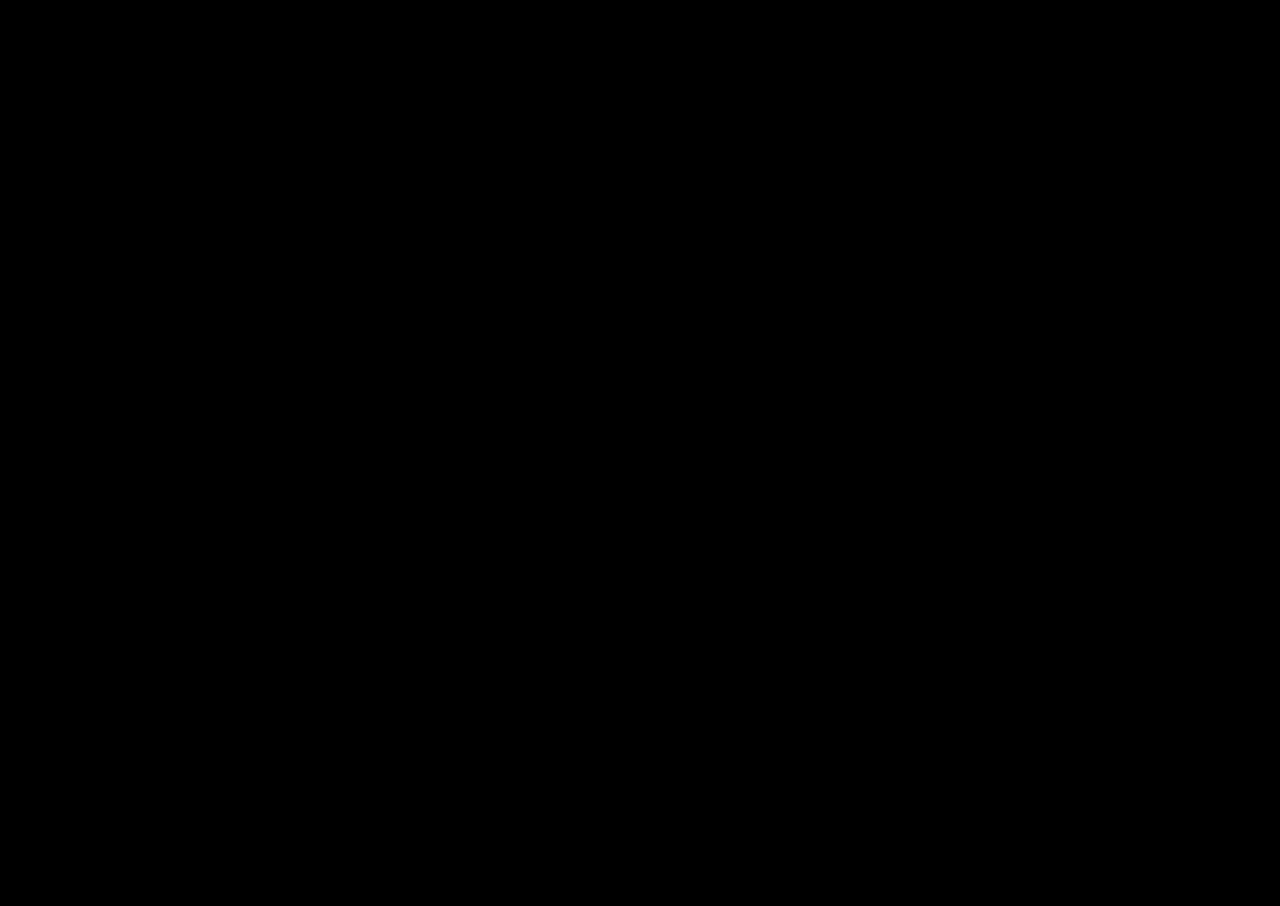
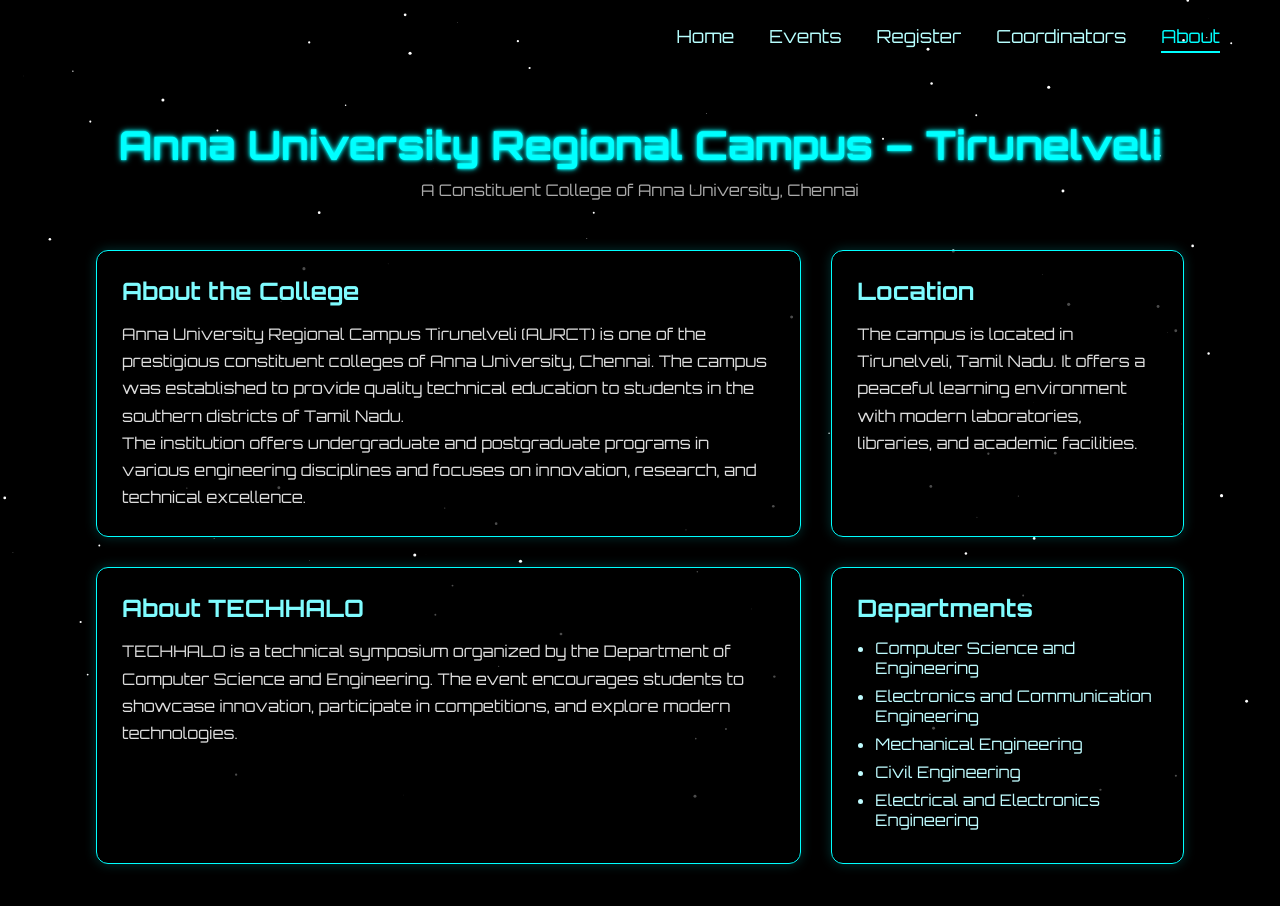
Before and after one commit to Sailash05/TECHHALO2026, a React (Vite) app: page /about-us in a window 1280 px wide. Before the commit this address had no page. Shown: the top 906 px of the page. Before the commit the page ends 800 px from the top, so only its background shows below. Built offline with nearby package versions, Linux system fonts and the light colour scheme.

Commit message:
page: coordinators and about us page added

```diff
--- a/index.html
+++ b/index.html
@@ -4,7 +4,7 @@
     <meta charset="UTF-8" />
     <link rel="icon" type="image/svg+xml" href="/vite.svg" />
     <meta name="viewport" content="width=device-width, initial-scale=1.0" />
-    <title>sympo</title>
+    <title>TECHHALO'26</title>
   </head>
   <body>
     <div id="root"></div>
--- a/src/App.jsx
+++ b/src/App.jsx
@@ -3,6 +3,8 @@
 import Home from "./pages/Home";
 import Events from "./pages/Events";
 import Register from "./pages/Register";
+import CoordinatorsPage from "./pages/coordinators/CoordinatorsPage";
+import AboutPage from "./pages/aboutPage/AboutPage";
 
 function App() {
   return (
@@ -13,6 +15,8 @@
         <Route path="/home" element={<Home />} />
         <Route path="/events" element={<Events />} />
         <Route path="/register" element={<Register />} />
+        <Route path="/coordinators" element={<CoordinatorsPage />} />
+        <Route path="/about-us" element={<AboutPage />} />
       </Routes>
 
     </BrowserRouter>
--- a/src/components/Navbar.jsx
+++ b/src/components/Navbar.jsx
@@ -6,6 +6,8 @@
       <NavLink to="/home">Home</NavLink>
       <NavLink to="/events">Events</NavLink>
       <NavLink to="/register">Register</NavLink>
+      <NavLink to="/coordinators">Coordinators</NavLink>
+      <NavLink to="/about-us">About</NavLink>
     </div>
   );
 };
--- a/src/index.css
+++ b/src/index.css
@@ -387,41 +387,35 @@
 }
 
 .dept{
-
-font-size:18px;
+  font-size:23px;
   margin-top:6px;
-
+  color: white;
+  font-weight: bold;
 }
 
 .event-name{
-
   font-family:'Orbitron';
   font-size:80px;
   margin-top:25px;
-
   color:#9ffcff;
-
-text-shadow:
-0 0 8px rgba(0,255,255,0.5);
-
+  text-shadow: 0 0 8px rgba(0,255,255,0.5);
 }
 
 .event-date{
-
   font-size:22px;
   margin-top:10px;
-
+}
+.event-date img {
+  margin-right: 10px;
 }
 
 /* Countdown */
 
 .countdown{
-
   display:flex;
   justify-content:center;
   gap:35px;
   margin-top:30px;
-
 }
 
 .countdown div{
@@ -763,20 +757,14 @@
 
 }
 .register-container{
-
   width:600px;
   margin:150px auto;
   text-align:center;
-
   background:rgba(0,0,0,0.6);
-
   padding:40px;
   border-radius:12px;
-
   border:1px solid #00ffff;
-
   box-shadow:0 0 20px #00ffff44;
-
 }
 
 .register-title{
@@ -876,13 +864,6 @@
 
 font-size:28px;
 color:#00ffff;
-
-}
-
-.dept{
-
-font-size:18px;
-color:#aaa;
 
 }
 
@@ -1300,10 +1281,6 @@
 font-size:18px;
 }
 
-.dept{
-font-size:14px;
-}
-
 
 /* SECTION TITLE */
 
--- a/src/pages/Home.jsx
+++ b/src/pages/Home.jsx
@@ -69,11 +69,11 @@
 <div className="hero">
 
 <h2 className="college">
-Anna University Regional Campus Tirunelveli
+Anna University Regional Campus-Tirunelveli
 </h2>
 
 <p className="dept">
-Department of Computer Science and Engineering
+  Department of Computer Science and Engineering
 </p>
 
 <p className="presents">
@@ -85,7 +85,8 @@
 </h1>
 
 <p className="event-date">
-📅 March 26, 2026
+  <img src="src/assets/26.png" alt="" width={25} />
+  March 26, 2026
 </p>
 
 {/* Show countdown before event */}
--- /dev/null
+++ b/src/pages/aboutPage/AboutPage.jsx
@@ -0,0 +1,108 @@
+import Navbar from '../../components/Navbar';
+import './aboutPage.css';
+
+import CursorTrail from "../../components/CursorTrail";
+import SpaceBackground from "../../components/SpaceBackground";
+
+const AboutPage = () => {
+
+  return (
+    <div className="college-page">
+
+      <Navbar />
+      <CursorTrail/>
+      <SpaceBackground/>
+
+      <div className="college-container">
+
+        <h1 className="college-title">
+          Anna University Regional Campus – Tirunelveli
+        </h1>
+
+        <p className="college-subtitle">
+          A Constituent College of Anna University, Chennai
+        </p>
+
+
+        {/* NEWSPAPER GRID */}
+
+        <div className="news-grid">
+
+          {/* BIG ARTICLE */}
+
+          <div className="college-card main-article">
+
+            <h2>About the College</h2>
+
+            <p>
+              Anna University Regional Campus Tirunelveli (AURCT) is one of the
+              prestigious constituent colleges of Anna University, Chennai.
+              The campus was established to provide quality technical education
+              to students in the southern districts of Tamil Nadu.
+            </p>
+
+            <p>
+              The institution offers undergraduate and postgraduate programs
+              in various engineering disciplines and focuses on innovation,
+              research, and technical excellence.
+            </p>
+
+          </div>
+
+
+          {/* SIDE ARTICLE */}
+
+          <div className="college-card location">
+
+            <h2>Location</h2>
+
+            <p>
+              The campus is located in Tirunelveli, Tamil Nadu. It offers a
+              peaceful learning environment with modern laboratories,
+              libraries, and academic facilities.
+            </p>
+
+          </div>
+
+
+          {/* DEPARTMENTS */}
+
+          <div className="college-card departments">
+
+            <h2>Departments</h2>
+
+            <ul>
+              <li>Computer Science and Engineering</li>
+              <li>Electronics and Communication Engineering</li>
+              <li>Mechanical Engineering</li>
+              <li>Civil Engineering</li>
+              <li>Electrical and Electronics Engineering</li>
+            </ul>
+
+          </div>
+
+
+          {/* TECHHALO */}
+
+          <div className="college-card techhalo">
+
+            <h2>About TECHHALO</h2>
+
+            <p>
+              TECHHALO is a technical symposium organized by the
+              Department of Computer Science and Engineering.
+              The event encourages students to showcase innovation,
+              participate in competitions, and explore modern technologies.
+            </p>
+
+          </div>
+
+        </div>
+
+      </div>
+
+    </div>
+  );
+};
+
+export default AboutPage;
--- /dev/null
+++ b/src/pages/aboutPage/aboutPage.css
@@ -0,0 +1,137 @@
+.college-page {
+
+  padding-top:120px;
+  color:white;
+  font-family:'Orbitron', sans-serif;
+  padding-bottom: 120px;
+}
+
+.college-container {
+
+  width:85%;
+  margin:auto;
+  text-align:center;
+
+}
+
+/* TITLE */
+
+.college-title {
+
+  font-size:40px;
+  color:cyan;
+
+  text-shadow:
+  0 0 3px cyan,
+  0 0 6px cyan;
+
+}
+
+.college-subtitle{
+
+  margin-top:10px;
+  color:#aaa;
+
+}
+
+
+/* NEWSPAPER GRID */
+
+.news-grid{
+
+  margin-top:50px;
+
+  display:grid;
+
+  grid-template-columns:2fr 1fr;
+
+  grid-template-rows:auto auto;
+
+  gap:30px;
+
+}
+
+
+/* CARD STYLE */
+
+.college-card{
+
+  background:rgba(0,0,0,0.7);
+
+  border:1px solid cyan;
+
+  border-radius:12px;
+
+  padding:25px;
+
+  text-align:left;
+
+  box-shadow:0 0 12px rgba(0,255,255,0.2);
+
+  transition:0.3s;
+
+}
+
+.college-card:hover{
+
+  transform:translateY(-5px);
+
+  box-shadow:
+  0 0 10px cyan,
+  0 0 25px cyan;
+
+}
+
+.college-card h2{
+
+  color:#7ffcff;
+  margin-bottom:15px;
+
+}
+
+.college-card p{
+
+  line-height:1.7;
+  color:#ddd;
+
+}
+
+.college-card ul{
+
+  padding-left:18px;
+
+}
+
+.college-card li{
+
+  margin-bottom:8px;
+  color:#bffcff;
+
+}
+
+
+/* NEWSPAPER POSITIONS */
+
+.main-article{
+
+  grid-row:1;
+
+}
+
+.location{
+
+  grid-column:2;
+
+}
+
+.departments{
+
+  grid-column:2;
+
+}
+
+.techhalo{
+  grid-row:2;
+  grid-column:1;
+
+}
--- /dev/null
+++ b/src/pages/coordinators/CoordinatorsPage.jsx
@@ -0,0 +1,120 @@
+import Navbar from "../../components/Navbar";
+import "./coordinators.css";
+
+import CursorTrail from "../../components/CursorTrail";
+import SpaceBackground from "../../components/SpaceBackground";
+
+const CoordinatorsPage = () => {
+
+  const leadership = [
+    { name: "Abilash Kannan S J", role: "President" },
+    { name: "Siva Sakthi C", role: "Vice President" },
+    { name: "Franisha Merlin F V", role: "Secretary" },
+    { name: "Karishma S", role: "Joint Secretary" },
+    { name: "Muthu Selvi S", role: "Treasurer" },
+    { name: "Siva Ranjani K", role: "Joint Treasurer" }
+  ];
+
+
+  const executiveMembers = [
+    "Abinaya S",
+    "Oviya S",
+    "Nathiya V",
+    "Angelina Celine S",
+    "Janani T",
+    "Harishragavan M",
+    "Anns Linisha L",
+    "Priya M",
+    "Jaya Subiksha R",
+    "Aravind R",
+    "Sree Nidhi M",
+    "Lavanya A",
+    "Arul Selvi B",
+    "Silviya Grace S",
+    "Madhan Kumar S",
+    "Buvana S",
+    "Sylvia Gajadas D",
+    "Mariarajan Rohith K",
+    "Esakkiammal M",
+    "Vinodha P",
+    "Palraj J",
+    "Harishkumar V",
+    "Anshi A",
+    "Adhilakshmi S",
+    "Indra E",
+    "Esakki Muthu S",
+    "Asha G",
+    "Lelin Roch",
+    "Lavanya M",
+    "Mahalakshmi N",
+    "Merlin S",
+    "Martina P",
+    "Swetha R"
+  ];
+
+  return (
+    <div className="coordinators-page">
+
+      <Navbar />
+      <CursorTrail />
+      <SpaceBackground />
+
+      <h1 className="page-title">
+        Tech Society Coordinators
+      </h1>
+
+
+      {/* Leadership */}
+
+      <h2 className="section-title">
+        Leadership
+      </h2>
+
+      <div className="coordinators-grid">
+
+        {leadership.map((member, index) => (
+          <div key={index} className="coordinator-card">
+
+            <h2>{member.name}</h2>
+
+            <p className="role">
+              {member.role}
+            </p>
+
+            <p>CSE</p>
+
+          </div>
+        ))}
+
+      </div>
+
+
+      {/* Executive Members */}
+
+      <h2 className="section-title">
+        Executive Members
+      </h2>
+
+      <div className="coordinators-grid">
+
+        {executiveMembers.map((name, index) => (
+          <div key={index} className="coordinator-card">
+
+            <h2>{name}</h2>
+
+            <p className="role">
+              Executive Member
+            </p>
+
+            <p>CSE</p>
+
+          </div>
+        ))}
+
+      </div>
+
+    </div>
+  );
+};
+
+export default CoordinatorsPage;
--- /dev/null
+++ b/src/pages/coordinators/coordinators.css
@@ -0,0 +1,165 @@
+.coordinators-page{
+
+  padding-top:120px;
+  text-align:center;
+  color:white;
+
+}
+
+
+/* PAGE TITLE */
+
+.page-title{
+
+  font-size:42px;
+
+  color:cyan;
+
+  text-shadow:
+  0 0 4px cyan,
+  0 0 10px cyan;
+
+}
+
+
+/* SECTION TITLE */
+
+.section-title{
+
+  margin-top:60px;
+
+  font-size:28px;
+
+  color:#7ffcff;
+
+  letter-spacing:2px;
+
+}
+
+
+/* LEADERSHIP GRID */
+
+.leadership-grid{
+
+  width:85%;
+
+  margin:40px auto;
+
+  display:grid;
+
+  grid-template-columns:repeat(auto-fit,minmax(220px,1fr));
+
+  gap:25px;
+
+}
+
+
+/* LEADER CARD */
+
+.leader-card{
+
+  background:rgba(0,0,0,0.7);
+
+  border:1px solid cyan;
+
+  border-radius:12px;
+
+  padding:25px;
+
+  box-shadow:0 0 12px rgba(0,255,255,0.3);
+
+  transition:0.3s;
+
+}
+
+
+.leader-card:hover{
+
+  transform:translateY(-5px);
+
+  box-shadow:
+  0 0 10px cyan,
+  0 0 25px cyan,
+  0 0 40px cyan;
+
+}
+
+
+/* LEADER TEXT */
+
+.leader-card h3{
+
+  color:#9ffcff;
+
+  margin-bottom:8px;
+
+}
+
+.leader-role{
+
+  color:#bffcff;
+
+  margin-bottom:6px;
+
+}
+
+.dept{
+
+  color:#aaa;
+
+  font-size:14px;
+
+}
+
+
+/* EXECUTIVE MEMBERS */
+
+.members-list{
+
+  width:85%;
+
+  margin:40px auto;
+
+  display:flex;
+
+  flex-wrap:wrap;
+
+  gap:12px;
+
+  justify-content:center;
+
+}
+
+
+/* MEMBER CHIP */
+
+.member-pill{
+
+  padding:10px 16px;
+
+  border:1px solid cyan;
+
+  border-radius:25px;
+
+  background:rgba(0,0,0,0.6);
+
+  color:#bffcff;
+
+  font-size:14px;
+
+  transition:0.3s;
+
+}
+
+
+.member-pill:hover{
+
+  background:cyan;
+
+  color:black;
+
+  box-shadow:
+  0 0 10px cyan,
+  0 0 20px cyan;
+
+}
```
Also changed, not shown: src/assets/26.png (added). Lines whose indentation alone changed are shown as unchanged.
